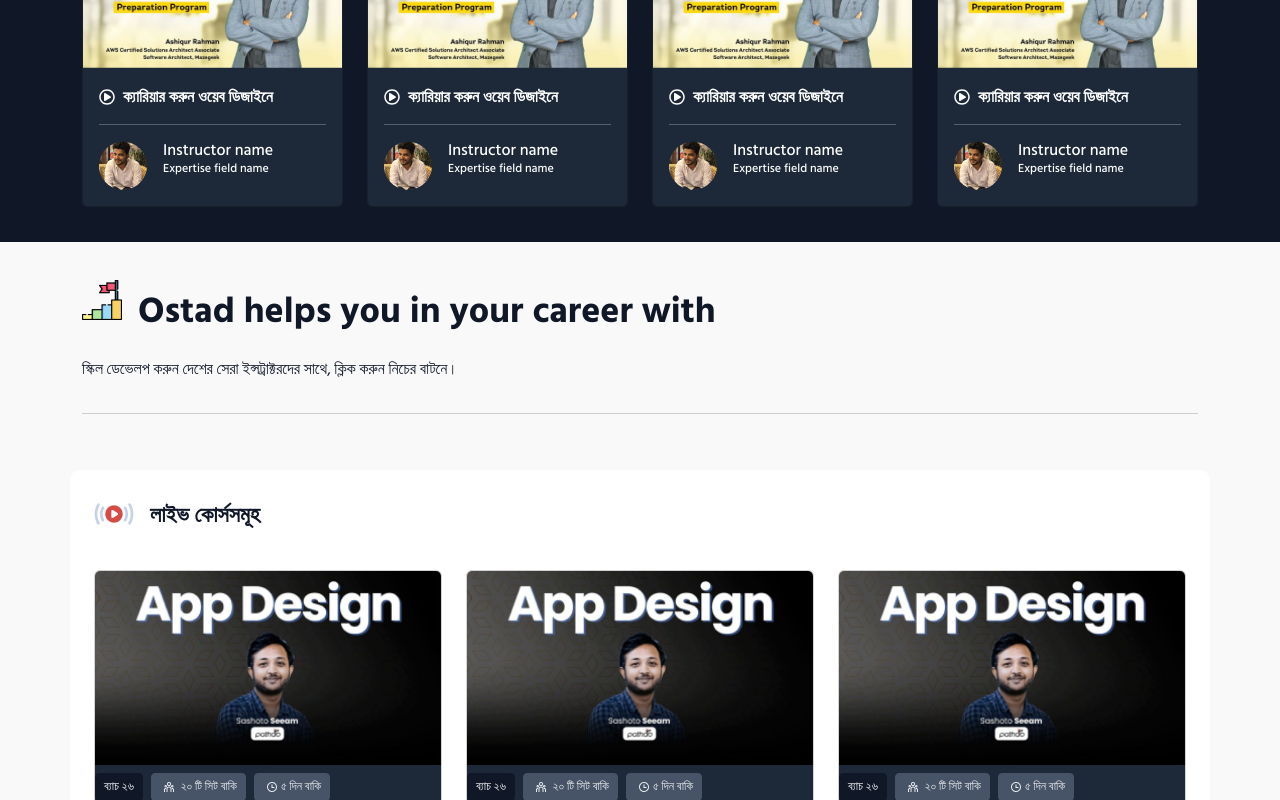
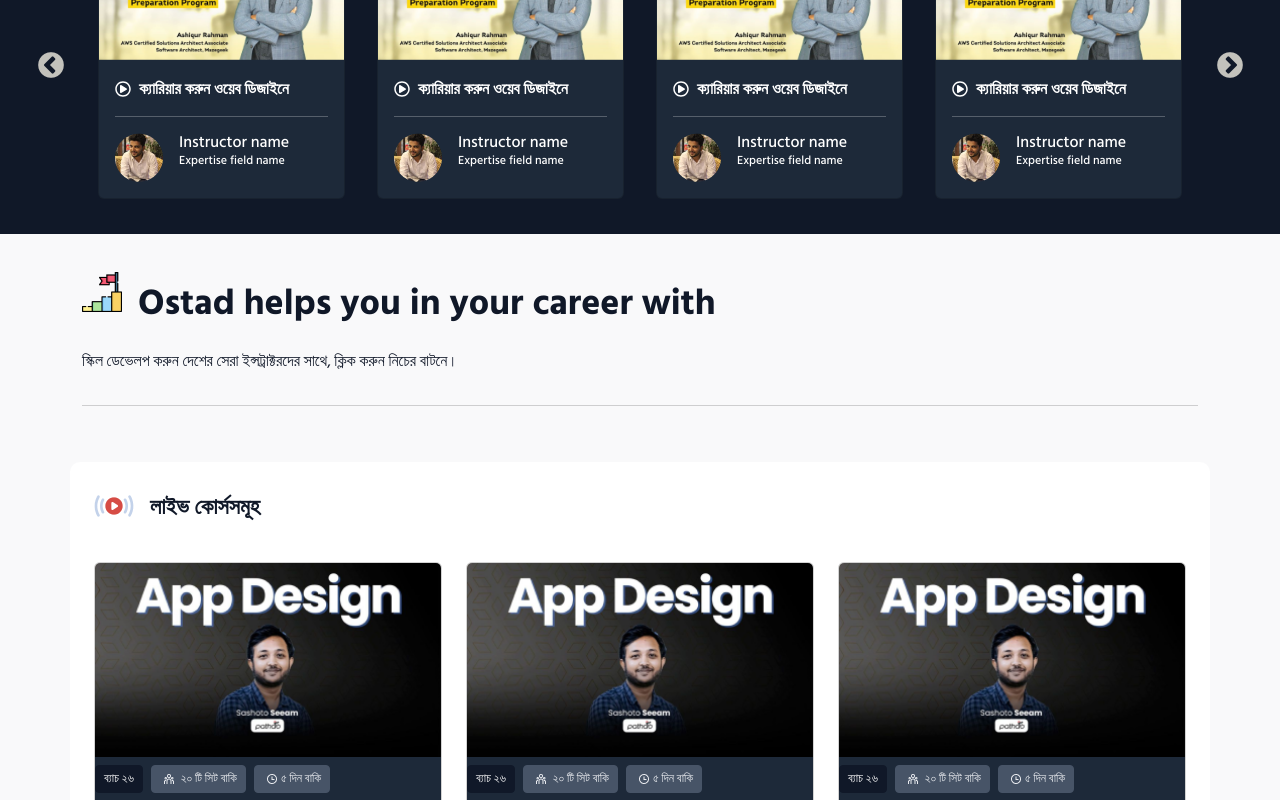
Before and after one commit to mahabur-rahman/ostad-limited-task, a React (Create React App) app in the folder my-app/: page / in a window 1280 px wide. Shown: the part 560-1360 px from the top of the page. Built offline with nearby package versions, Linux system fonts and the light colour scheme; the HTML template or start-up script is replaced by a standard one.

Commit message:
slider implement

```diff
--- a/my-app/package.json
+++ b/my-app/package.json
@@ -12,6 +12,7 @@
     "react-dom": "^18.2.0",
     "react-icons": "^4.7.1",
     "react-scripts": "5.0.1",
+    "react-slick": "^0.29.0",
     "sass": "^1.58.3",
     "web-vitals": "^2.1.0"
   },
--- a/my-app/public/index.html
+++ b/my-app/public/index.html
@@ -12,12 +12,21 @@
     <link rel="apple-touch-icon" href="%PUBLIC_URL%/logo192.png" />
 
     <link rel="manifest" href="%PUBLIC_URL%/manifest.json" />
-
+    <link
+      rel="stylesheet"
+      type="text/css"
+      charset="UTF-8"
+      href="https://cdnjs.cloudflare.com/ajax/libs/slick-carousel/1.6.0/slick.min.css"
+    />
+    <link
+      rel="stylesheet"
+      type="text/css"
+      href="https://cdnjs.cloudflare.com/ajax/libs/slick-carousel/1.6.0/slick-theme.min.css"
+    />
     <title>Ostad Limited Task</title>
   </head>
   <body>
     <noscript>You need to enable JavaScript to run this app.</noscript>
     <div id="root"></div>
-
   </body>
 </html>
--- a/my-app/src/components/Guide/GuideCard.js
+++ b/my-app/src/components/Guide/GuideCard.js
@@ -1,17 +1,61 @@
 import React, { useState } from "react";
 import { Col, Image, Card, Button } from "react-bootstrap";
 import { guideData } from "../../data/data";
+import { FaArrowLeft, FaArrowRight } from "react-icons/fa";
+// slick
+import Slider from "react-slick";
 
 const GuideCard = () => {
   const [data, setData] = useState(guideData);
 
+  const settings = {
+    dots: false,
+    infinite: true,
+    speed: 1000,
+    slidesToShow: 4,
+    slidesToScroll: 1,
+
+    responsive: [
+      {
+        breakpoint: 1024,
+        settings: {
+          slidesToShow: 3,
+          slidesToScroll: 3,
+          infinite: true,
+          dots: true,
+        },
+      },
+      {
+        breakpoint: 600,
+        settings: {
+          slidesToShow: 2,
+          slidesToScroll: 2,
+          initialSlide: 2,
+        },
+      },
+      {
+        breakpoint: 480,
+        settings: {
+          slidesToShow: 1,
+          slidesToScroll: 1,
+        },
+      },
+    ],
+  };
+
   return (
     <>
+      <Slider {...settings}>
         {data.map((item) => {
           return (
-          <Col xl={3} key={item.id}>
+            <>
+              {/* <Col xl={3} key={item.id}> */}
               <Card>
-              <Card.Img variant="top" src={item.imgSrc} className="img-fluid" />
+                <Card.Img
+                  variant="top"
+                  src={item.imgSrc}
+                  className="img-fluid"
+                />
                 <Card.Body>
                   <div className="d-flex align-items-center">
                     <span className="icon">{item.btn}</span>
@@ -33,9 +77,11 @@
                   </div>
                 </Card.Body>
               </Card>
-          </Col>
+              {/* </Col> */}
+            </>
           );
         })}
+      </Slider>
     </>
   );
 };
--- a/my-app/src/components/Guide/guide.scss
+++ b/my-app/src/components/Guide/guide.scss
@@ -38,4 +38,19 @@
     font-weight: 500;
     font-size: 12px;
   }
+
+  .card {
+    margin: 0 1rem;
+  }
 }
+// slide slider
+
+.slick-next:before,
+.slick-prev:before {
+  color: #fffbee;
+  font-size: 30px;
+}
+
+.slick-prev {
+  left: -34px;
+}
--- a/my-app/src/components/Industry/Industry.js
+++ b/my-app/src/components/Industry/Industry.js
@@ -20,6 +20,7 @@
             fontWeight: "400",
             fontSize: "1rem",
           }}
+          className="mb-5"
         >
           স্কিল ডেভেলপ করুন দেশের সেরা ইন্সট্রাক্টরদের সাথে, ক্লিক করুন নিচের
           বাটনে।
--- a/my-app/src/components/Industry/IndustryCard.js
+++ b/my-app/src/components/Industry/IndustryCard.js
@@ -1,29 +1,75 @@
 import React, { useState } from "react";
 import { Col, Image, Card, Button } from "react-bootstrap";
 import { industry } from "../../data/data";
+// slick
+import Slider from "react-slick";
 
 const IndustryCard = () => {
   const [data, setData] = useState(industry);
 
+  const settings = {
+    dots: true,
+    infinite: true,
+    speed: 1000,
+    slidesToShow: 4,
+    slidesToScroll: 1,
+
+    responsive: [
+      {
+        breakpoint: 1024,
+        settings: {
+          slidesToShow: 3,
+          slidesToScroll: 3,
+          infinite: true,
+          dots: true,
+        },
+      },
+      {
+        breakpoint: 600,
+        settings: {
+          slidesToShow: 2,
+          slidesToScroll: 2,
+          initialSlide: 2,
+        },
+      },
+      {
+        breakpoint: 480,
+        settings: {
+          slidesToShow: 1,
+          slidesToScroll: 1,
+        },
+      },
+    ],
+  };
+
   return (
     <>
+      <Slider {...settings} style={{ margin: "0 1rem" }}>
         {data.map((item) => {
           return (
-          <Col xl={3} key={item.id} className="my-3">
+            <>
               <Card className="text-center">
-              <Card.Img variant="top" src={item.imgSrc} className="img-fluid" />
+                <Card.Img
+                  variant="top"
+                  src={item.imgSrc}
+                  className="img-fluid"
+                />
 
                 <Card.Body>
                   <h4 className="mb-0 mt-2 name">{item.name}</h4>
                   <p className="design">{item.designation}</p>
+
+                  <div className="d-flex align-items-center justify-content-center">
                     <Image src={item.waltonImg} alt="comp" />
                     <Image src={item.misfitImg} alt="comp" className="mx-3" />
                     <Image src={item.waltonImg} alt="comp" />
+                  </div>
                 </Card.Body>
               </Card>
-          </Col>
+            </>
           );
         })}
+      </Slider>
     </>
   );
 };
--- a/my-app/src/components/Industry/industry.scss
+++ b/my-app/src/components/Industry/industry.scss
@@ -1,8 +1,13 @@
 #industry {
   overflow: hidden;
-  padding: 2.5rem 0;
+  padding-top: 2.5rem;
+  padding-bottom: 8rem;
   background-color: #fff;
   position: inherit;
+
+  .card {
+    margin: 0 1rem;
+  }
 
   .card-body {
     position: absolute;
@@ -36,4 +41,29 @@
   img {
     object-fit: cover;
   }
+
+  // slick slider
+
+  .slick-next:before,
+  .slick-prev:before {
+    color: #ffab00;
+    font-size: 30px;
+  }
+
+  .slick-prev {
+    left: -34px;
+  }
+
+  .slick-dots li button:before {
+    font-size: 8px;
+  }
+
+  .slick-dots li.slick-active button:before {
+    color: #ffab00;
+    font-size: 12px;
+  }
+  .slick-slider .slick-list,
+  .slick-slider .slick-track {
+    margin-bottom: 0.5rem;
+  }
 }
--- a/my-app/src/components/Resource/ResourceCard.js
+++ b/my-app/src/components/Resource/ResourceCard.js
@@ -7,15 +7,53 @@
 import video from "../../images/video_play.png";
 import caldender from "../../images/calender.png";
 import { FaArrowRight } from "react-icons/fa";
+// slick
+import Slider from "react-slick";
 
 const ResourceCard = () => {
   const [data, setData] = useState(resourceData);
 
+  const settings = {
+    dots: true,
+    infinite: true,
+    speed: 1000,
+    slidesToShow: 4,
+    slidesToScroll: 1,
+
+    responsive: [
+      {
+        breakpoint: 1024,
+        settings: {
+          slidesToShow: 3,
+          slidesToScroll: 3,
+          infinite: true,
+          dots: true,
+        },
+      },
+      {
+        breakpoint: 600,
+        settings: {
+          slidesToShow: 2,
+          slidesToScroll: 2,
+          initialSlide: 2,
+        },
+      },
+      {
+        breakpoint: 480,
+        settings: {
+          slidesToShow: 1,
+          slidesToScroll: 1,
+        },
+      },
+    ],
+  };
+
   return (
     <>
+      <Slider {...settings} style={{ margin: "0 1rem" }}>
         {data.map((item) => {
           return (
-          <Col xl={3} key={item.id} className="my-3">
+            <>
               <Card>
                 <Card.Img variant="top" src={item.img} className="img-fluid" />
                 <Image src={video} alt="play" className="yt_play_btn" />
@@ -30,6 +68,7 @@
                       <Image src={clk} className="card_foot_img" />
                       <span className="card_label mx-2">60 min</span>
                     </div>
+
                     <div className="btn_desc">
                       <Image src={caldender} className="card_foot_img" />
                       <span className="card_label mx-2">30 March, 2022</span>
@@ -37,9 +76,10 @@
                   </div>
                 </Card.Body>
               </Card>
-          </Col>
+            </>
           );
         })}
+      </Slider>
     </>
   );
 };
--- a/my-app/src/components/Resource/resource.scss
+++ b/my-app/src/components/Resource/resource.scss
@@ -5,6 +5,7 @@
   position: relative;
 
   .card {
+    margin: 0 0.7rem;
     background-color: #ffffff;
     transition: 0.3s;
     -webkit-transition: 0.3s;
@@ -123,4 +124,29 @@
     font-size: 14px;
     color: #475467;
   }
+
+  // slick slider
+
+  .slick-next:before,
+  .slick-prev:before {
+    color: #ffab00;
+    font-size: 30px;
+  }
+
+  .slick-prev {
+    left: -34px;
+  }
+
+  .slick-dots li button:before {
+    font-size: 8px;
+  }
+
+  .slick-dots li.slick-active button:before {
+    color: #ffab00;
+    font-size: 12px;
+  }
+  .slick-slider .slick-list,
+  .slick-slider .slick-track {
+    margin-bottom: 1.5rem;
+  }
 }
--- a/my-app/src/components/TrustCompany/TrastCompany.js
+++ b/my-app/src/components/TrustCompany/TrastCompany.js
@@ -5,24 +5,55 @@
 import trust2 from "../../images/trust2.jpg";
 import trust3 from "../../images/trust3.jpg";
 import trust4 from "../../images/trust4.jpg";
+import Slider from "react-slick";
 
 const TrastCompany = () => {
+  const settings = {
+    dots: false,
+    infinite: true,
+    slidesToShow: 7,
+    slidesToScroll: 1,
+    autoplay: true,
+    speed: 2000,
+    autoplaySpeed: 1000,
+    cssEase: "linear",
+  };
+
   return (
+    <>
       <section id="trustCompany">
         <div className="content text-center">
           <h5 className="title mb-4">Top companies trust Ostad</h5>
 
-        <div className="com_img">
+          <Slider {...settings}>
+            <Image src={trust1} alt="img" className="item" />
+            <Image src={trust2} alt="img" className="item" />
+            <Image src={trust3} alt="img" className="item" />
             <Image src={trust4} alt="img" className="item" />
             <Image src={trust1} alt="img" className="item" />
             <Image src={trust2} alt="img" className="item" />
             <Image src={trust3} alt="img" className="item" />
+            <Image src={trust4} alt="img" className="item" />
+            <Image src={trust1} alt="img" className="item" />
             <Image src={trust2} alt="img" className="item" />
             <Image src={trust3} alt="img" className="item" />
             <Image src={trust4} alt="img" className="item" />
-        </div>
+            <Image src={trust1} alt="img" className="item" />
+            <Image src={trust2} alt="img" className="item" />
+            <Image src={trust3} alt="img" className="item" />
+            <Image src={trust4} alt="img" className="item" />
+            <Image src={trust1} alt="img" className="item" />
+            <Image src={trust2} alt="img" className="item" />
+            <Image src={trust3} alt="img" className="item" />
+            <Image src={trust4} alt="img" className="item" />
+            <Image src={trust1} alt="img" className="item" />
+            <Image src={trust2} alt="img" className="item" />
+            <Image src={trust3} alt="img" className="item" />
+            <Image src={trust4} alt="img" className="item" />
+          </Slider>
         </div>
       </section>
+    </>
   );
 };
 
--- a/my-app/src/components/TrustCompany/trustCompany.scss
+++ b/my-app/src/components/TrustCompany/trustCompany.scss
@@ -3,18 +3,18 @@
   background: #101828;
   border-radius: 4px;
   padding-top: 2.2rem;
-  padding-bottom: 1.5rem;
+  height: 280px;
 
-  .com_img {
-    display: flex;
-    align-items: center;
-    justify-content: space-between;
-    transition: 0.3s;
-    -webkit-transition: 0.3s;
-    -moz-transition: 0.3s;
-    -ms-transition: 0.3s;
-    -o-transition: 0.3s;
-  }
+  // .com_img {
+  //   display: flex;
+  //   align-items: center;
+  //   justify-content: space-between;
+  //   transition: 0.3s;
+  //   -webkit-transition: 0.3s;
+  //   -moz-transition: 0.3s;
+  //   -ms-transition: 0.3s;
+  //   -o-transition: 0.3s;
+  // }
 
   .item {
     transition: 0.4s;
@@ -33,4 +33,10 @@
     font-weight: 700;
     font-size: 20px;
   }
+
+  // slick slider
+
+  .slick-slide {
+    margin: 0 1rem;
+  }
 }
--- a/my-app/src/data/data.js
+++ b/my-app/src/data/data.js
@@ -51,6 +51,62 @@
   },
   {
     id: 4,
+    imgSrc: carrier,
+    btn: <FaRegPlayCircle />,
+    userImg: user,
+    mainTitle: "ক্যারিয়ার করুন ওয়েব ডিজাইনে",
+    subTitle: "Instructor name",
+    designation: "Expertise field name",
+  },
+
+  {
+    id: 5,
+    imgSrc: carrier,
+    btn: <FaRegPlayCircle />,
+    userImg: user,
+    mainTitle: "ক্যারিয়ার করুন ওয়েব ডিজাইনে",
+    subTitle: "Instructor name",
+    designation: "Expertise field name",
+  },
+
+  {
+    id: 6,
+    imgSrc: carrier,
+    btn: <FaRegPlayCircle />,
+    userImg: user,
+    mainTitle: "ক্যারিয়ার করুন ওয়েব ডিজাইনে",
+    subTitle: "Instructor name",
+    designation: "Expertise field name",
+  },
+  {
+    id: 7,
+    imgSrc: carrier,
+    btn: <FaRegPlayCircle />,
+    userImg: user,
+    mainTitle: "ক্যারিয়ার করুন ওয়েব ডিজাইনে",
+    subTitle: "Instructor name",
+    designation: "Expertise field name",
+  },
+  {
+    id: 8,
+    imgSrc: carrier,
+    btn: <FaRegPlayCircle />,
+    userImg: user,
+    mainTitle: "ক্যারিয়ার করুন ওয়েব ডিজাইনে",
+    subTitle: "Instructor name",
+    designation: "Expertise field name",
+  },
+  {
+    id: 9,
+    imgSrc: carrier,
+    btn: <FaRegPlayCircle />,
+    userImg: user,
+    mainTitle: "ক্যারিয়ার করুন ওয়েব ডিজাইনে",
+    subTitle: "Instructor name",
+    designation: "Expertise field name",
+  },
+  {
+    id: 10,
     imgSrc: carrier,
     btn: <FaRegPlayCircle />,
     userImg: user,
@@ -218,6 +274,32 @@
     mainRate: `2000 TK`,
     text: `বিস্তারিত দেখি`,
   },
+
+  {
+    id: 5,
+    img: resImg,
+    title: `IELTS Listening: 15 Days`,
+    subTitle: `Challenge`,
+    sit: `ব্যাচ ২৬`,
+    emptySit: `২০ টি সিট বাকি`,
+    day: `৫ দিন বাকি`,
+    beforRate: `3000 TK`,
+    mainRate: `2000 TK`,
+    text: `বিস্তারিত দেখি`,
+  },
+
+  {
+    id: 6,
+    img: resImg,
+    title: `IELTS Listening: 15 Days`,
+    subTitle: `Challenge`,
+    sit: `ব্যাচ ২৬`,
+    emptySit: `২০ টি সিট বাকি`,
+    day: `৫ দিন বাকি`,
+    beforRate: `3000 TK`,
+    mainRate: `2000 TK`,
+    text: `বিস্তারিত দেখি`,
+  },
 ];
 
 // community
@@ -292,6 +374,22 @@
     waltonImg: walton,
     misfitImg: misfit,
   },
+  {
+    id: 5,
+    imgSrc: indUser,
+    name: `Kazi Ahad Islam (Erfan)`,
+    designation: `Country HR Manager, Amann Group`,
+    waltonImg: walton,
+    misfitImg: misfit,
+  },
+  {
+    id: 6,
+    imgSrc: indUser,
+    name: `Kazi Ahad Islam (Erfan)`,
+    designation: `Country HR Manager, Amann Group`,
+    waltonImg: walton,
+    misfitImg: misfit,
+  },
 ];
 
 // readMore
```
Also changed, not shown: 1 other file (tests, documents, lock files or other folders). Lines whose indentation alone changed are shown as unchanged.
